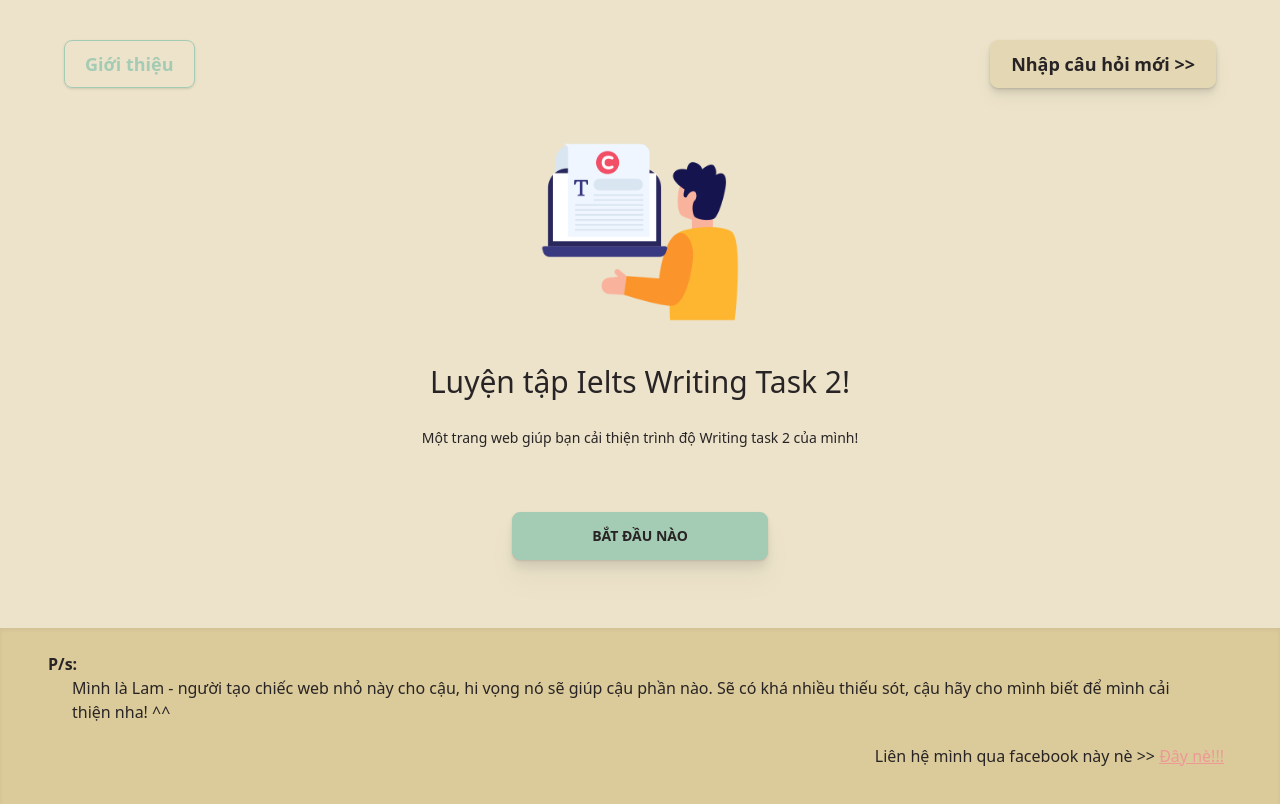
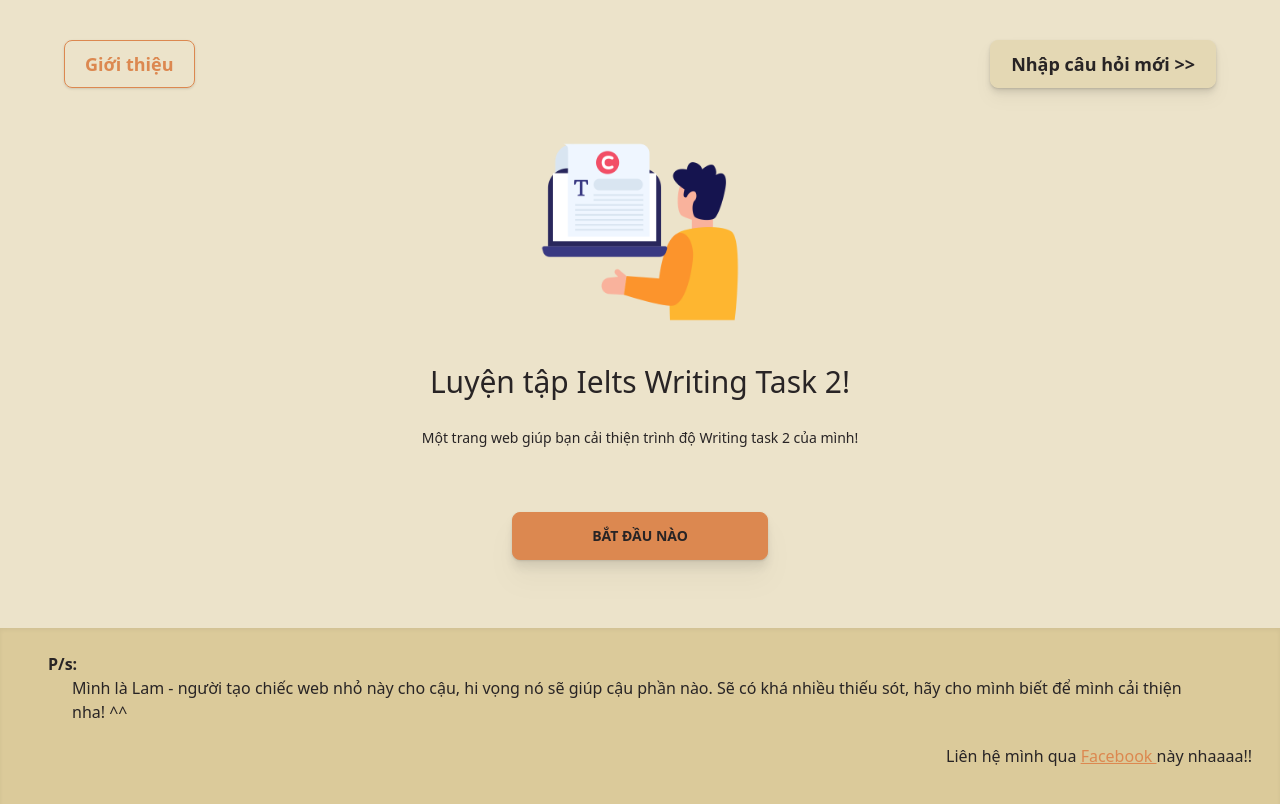
Before and after one commit to abelwi/ielts_writing, a Vue app: page / in a window 1280 px wide. Shown: the top 804 px of the page. Built offline with nearby package versions, Linux system fonts and the light colour scheme.

Commit message:
web writing

```diff
--- a/src/App.vue
+++ b/src/App.vue
@@ -4,8 +4,8 @@
       <nav class="flex flex-col sm:flex-row justify-center sm:justify-between mx-4 sm:mx-16 space-y-4 sm:space-y-0">
         <router-link
           to="/"
-          class="btn btn-outline px-3 sm:px-5 py-1 sm:py-2 text-md sm:text-lg rounded-lg shadow hover:shadow-xl hover:bg-secondary hover:border-secondary"
-          :class="{ 'text-secondary': isHomePage, 'text-secondaryx-content': !isHomePage }"
+          class="btn btn-outline px-3 sm:px-5 py-1 sm:py-2 text-md sm:text-lg rounded-lg shadow hover:shadow-xl hover:bg-accent hover:border-accent"
+          :class="{ 'text-accent': isHomePage, 'text-accent-content': !isHomePage }"
         >
           Giới thiệu
         </router-link>
--- a/src/views/HomePage.vue
+++ b/src/views/HomePage.vue
@@ -10,7 +10,7 @@
         <div class="mb-4 sm:mb-7 mt-10 sm:mt-16 flex justify-center">
           <router-link
             to="/question"
-            class="btn btn-wide btn-secondary px-8 py-3 sm:px-14 sm:py-4 rounded-lg drop-shadow-xl shadow hover:shadow-xl"
+            class="btn btn-wide btn-accent px-8 py-3 sm:px-14 sm:py-4 rounded-lg drop-shadow-xl shadow hover:shadow-xl"
           >
             BẮT ĐẦU NÀO
           </router-link>
@@ -21,13 +21,14 @@
       <!-- <div class="bg-gray-300 w-full sm:h-44 p-4 shadow-inner"> -->
         <p class="font-semibold text-left ml-2 sm:ml-8 pt-2">P/s:</p>
         <p class="text-left mx-2 sm:mx-14 font-thin">Mình là Lam - người tạo chiếc web nhỏ này cho cậu, hi vọng nó sẽ giúp cậu phần nào.
-          Sẽ có khá nhiều thiếu sót, cậu hãy cho mình biết để mình cải thiện nha! ^^
+          Sẽ có khá nhiều thiếu sót, hãy cho mình biết để mình cải thiện nha! ^^
         </p>
 
-        <p class="text-right mt-5 mr-4 sm:mr-10">Liên hệ mình qua facebook này nè >>
-          <a href="https://www.facebook.com/huyenhuong.nguyen.77" target="_blank" class="link link-primary">
-            Đây nè!!!
+        <p class="text-right mt-5 mr-4 sm:mr-3">Liên hệ mình qua
+          <a href="https://www.facebook.com/huyenhuong.nguyen.77" target="_blank" class="link link-accent">
+            Facebook
           </a>
+          này nhaaaa!!
         </p>
       <!-- </div> -->
     </div>
--- a/src/views/QuestionPage.vue
+++ b/src/views/QuestionPage.vue
@@ -14,7 +14,7 @@
         <img class="w-4 sm:w-5 h-4 sm:h-5 ml-2 mt-4 cursor-pointer" v-if="text"  src="/clear_button.png" alt="clear" @click="clearText">
       </div>
       <button
-        class="btn btn-wide btn-md btn-secondary py-2 sm:py-3 font-bold rounded-xl shadow-xl"
+        class="btn btn-wide btn-md btn-accent py-2 sm:py-3 font-bold rounded-xl shadow-xl"
         id="test"
         @click="checkText"
       >
--- a/src/views/ResultPage.vue
+++ b/src/views/ResultPage.vue
@@ -1,7 +1,7 @@
 <template>
-    <div class="my-5 sm:my-16">
+    <div class="my-5 sm:my-10">
         <div class="flex flex-col sm:flex-row justify-center sm:justify-between space-y-4 mb-3 sm:mb-10">
-          <div class="w-5/6 sm:w-3/5 p-2 mx-8 sm:mx-10 items-center">
+          <div class="w-5/6 sm:w-3/5 p-2 mx-8 sm:mx-10 items-center mt-24">
             <p
               class="px-3 sm:px-5 py-3 border border-base-300 rounded-lg bg-base-200 text-left mb-5 shadow-inner"
             >
--- a/src/views/WritingPage.vue
+++ b/src/views/WritingPage.vue
@@ -1,4 +1,5 @@
 <template>
+    <div class="relative">
         <div class="flex justify-center items-center">
             <div class="box-content w-full sm:w-2/3 text-center">
                 <p class="ml-1 pl-5 sm:ml-4 sm:pl-40 text-left font-semibold mt-4">Câu hỏi:</p>
@@ -13,19 +14,30 @@
                     <p>{{ wordCount }}/250</p>
                 </div>
                 <textarea
-                class="textarea w-5/6 text-md sm:w-2/3 mt-2 px-3 pb-96 pt-4 rounded-xl drop-shadow-xl shadow-inner border-2 border-base-300 focus:border-base-content focus:outline-none"
+                    class="textarea w-5/6 sm:w-2/3 text-md sm:text-md mt-2 px-3 pb-96 pt-4 rounded-xl drop-shadow-xl shadow-inner border-2 border-base-200 focus:border-base-content focus:outline-none"
                     required
                     placeholder="Nhập câu trả lời của bạn..."
                     v-model="answer"
                 ></textarea>
 
                 <button
-                class="btn btn-wide btn-md btn-secondary px-12 sm:w-2/5 sm:px-20 py-2 sm:py-3 mt-4 mb-10 font-bold rounded-xl drop-shadow-xl shadow-xl"
+                    class="btn btn-wide btn-md btn-accent px-12 sm:w-2/5 sm:px-20 py-2 sm:py-3 mt-4 mb-14 font-bold rounded-xl drop-shadow-xl shadow-xl"
                     @click="checkAnswer"
                     :disabled="loading"
                 >
                     {{ loading ? 'Đang chấm điểm...' : 'Chấm điểm' }}
                 </button>
+            </div>
+        </div>
+
+        <div v-if="loading" class="fixed inset-0 flex items-center justify-center bg-opacity-50 bg-secondary z-50">
+            <div class="text-center text-secondary-content">
+                <p class="text-lg sm:text-xl font-bold">Chờ một chút nhe, đang chấm nè...</p>
+                <svg class="animate-spin h-10 w-10 mt-4 mx-auto text-secondary-content" xmlns="http://www.w3.org/2000/svg" fill="none" viewBox="0 0 24 24">
+                    <circle class="opacity-25" cx="12" cy="12" r="10" stroke="currentColor" stroke-width="4"></circle>
+                    <path class="opacity-75" fill="currentColor" d="M4 12a8 8 0 018-8v8H4z"></path>
+                </svg>
+            </div>
         </div>
     </div>
 </template>
@@ -125,9 +137,9 @@ export default {
                 Nhận xét tổng thể: (đưa lời khuyên chính xác tổng quát cho bài làm, nêu ra những hạn chế và ưu điểm của bài làm,... bằng tiếng việt)
 
                 (Error Start)
-                - (Original error sentence - 1st sentence) -> (Correct sentence): (Giải thích lỗi cụ thể, tại sao lại có lỗi sai này, đưa ra dẫn chứng và chữa lại cho chính xác bằng tiếng việt).\n
-                - (Original error sentence - 2nd sentence) -> (Correct sentence): (Giải thích lỗi cụ thể, tại sao lại có lỗi sai này, đưa ra dẫn chứng và chữa lại cho chính xác bằng tiếng việt).\n
-                - (Original error sentence - 3rd sentence) -> (Correct sentence): (Giải thích lỗi cụ thể, tại sao lại có lỗi sai này, đưa ra dẫn chứng và chữa lại cho chính xác bằng tiếng việt).\n
+                (Original error sentence - 1st sentence) -> (Correct sentence): (Giải thích lỗi cụ thể, tại sao lại có lỗi sai này, đưa ra dẫn chứng và chữa lại cho chính xác bằng tiếng việt).\n
+                (Original error sentence - 2nd sentence) -> (Correct sentence): (Giải thích lỗi cụ thể, tại sao lại có lỗi sai này, đưa ra dẫn chứng và chữa lại cho chính xác bằng tiếng việt).\n
+                (Original error sentence - 3rd sentence) -> (Correct sentence): (Giải thích lỗi cụ thể, tại sao lại có lỗi sai này, đưa ra dẫn chứng và chữa lại cho chính xác bằng tiếng việt).\n
                 (Error End)
 
                 Focus particularly on the 4 criteria in Writing. Avoid using additional symbols or numbers (#, *, 1, 2, 3,…) and don't call words in ().
@@ -147,10 +159,12 @@ export default {
                         query: {
                             question: this.question,
                             userAnswer: this.answer,
-                            resultObjects: JSON.stringify(resultObjects) },
+                            resultObjects: JSON.stringify(resultObjects)
+                        },
                     });
                 } catch (error) {
-                    console.error(error);
+                    // console.error(error);
+                    console.error('Error details:', error);
                     alert('Đã xảy ra lỗi khi gọi API.');
                 } finally {
                     this.loading = false;
@@ -171,6 +185,7 @@ export default {
         };
 
         const lines = resultText.split('\n').filter((line) => line.trim() !== '');
+
         lines.forEach((line) => {
             if (line.includes('Task Achievement')) {
                 const rest = line.split(':')[1];
@@ -201,6 +216,7 @@ export default {
             }
         });
             return resultObjects;
+
         },
     },
 
@@ -219,4 +235,16 @@ button {
 button.hover {
     background-color: #86efac;
 }
+
+.fixed {
+    position: fixed;
+    top: 0;
+    left: 0;
+    width: 100%;
+    height: 100%;
+    display: flex;
+    align-items: center;
+    justify-content: center;
+    z-index: 999;
+}
 </style>
```
Also changed, not shown: public/social_icon.png (added). Lines whose indentation alone changed are shown as unchanged.
